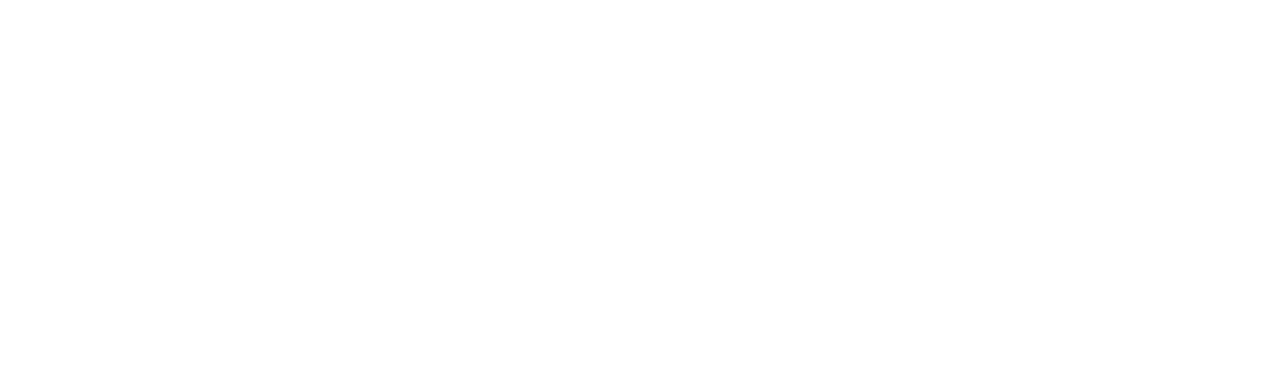
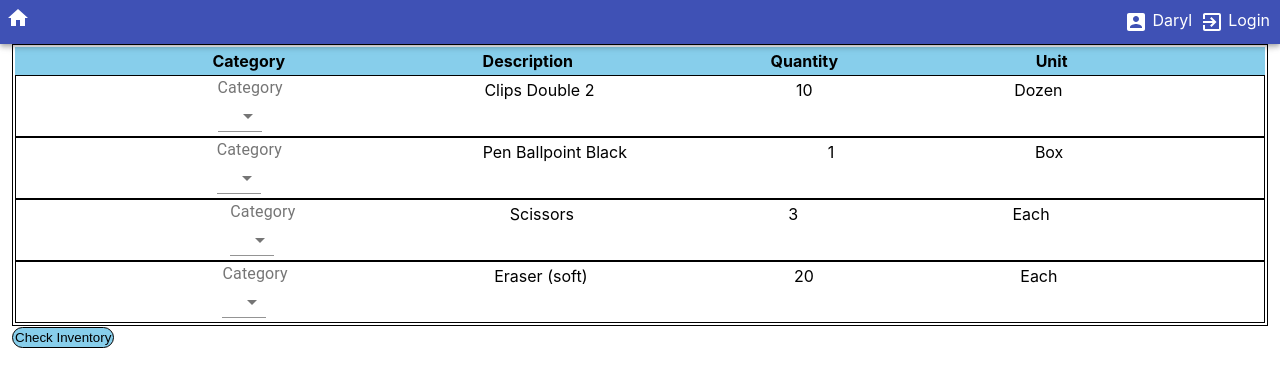
Before and after one commit to Martindreamz/Front-End-AD-Project, a React (Create React App) app: page /requisitionForm in a window 1280 px wide. Shown: the top 386 px of the page. Built offline with nearby package versions, Linux system fonts and the light colour scheme; no server answers.

Commit message:
Login, Requistion form ui updates

```diff
--- a/src/App.js
+++ b/src/App.js
@@ -9,9 +9,10 @@ import './App.css';
 import Header from './Components/Headers/Header';
 import Login from './Components/Login';
 import RecievedGoods from './Containers/RecievedGoods';
+import RequisitionForm from './Containers/RequisitionForm';
 
 function App() {
-  return (
+    return (
       <div className="App">
           <Router>
               <Switch>
@@ -23,10 +24,13 @@ function App() {
                   </Route>
                   <Route path='/test'>
                       <RecievedGoods />
-                  </Route>
+                    </Route>
+                    <Route path='/requisitionForm'>
+                        <RequisitionForm />
+                    </Route>
               </Switch>
-          </Router>
-      </div>
+             </Router>
+            </div>
   );
 }
 
--- a/src/Components/Headers/Header.js
+++ b/src/Components/Headers/Header.js
@@ -6,7 +6,14 @@ import HomeIcon from '@material-ui/icons/Home';
 import AccountBoxIcon from '@material-ui/icons/AccountBox';
 import ExitToAppIcon from '@material-ui/icons/ExitToApp';
 
+import AppBar from "@material-ui/core/AppBar";
 
+const styles = {
+    title: {
+        marginLeft: 20,
+        flex: 1
+    }
+}
 class Header extends React.Component {
     constructor() {
         super()
@@ -22,6 +29,8 @@ class Header extends React.Component {
 
     render() {
         return (
+            <React.Fragment>
+                <AppBar position="fixed">
                     <nav className="header">
                         <HomeIcon onClick={this.homeButtonAction} />
                         <div className="userHeader">
@@ -35,6 +44,13 @@ class Header extends React.Component {
                             </div>
                         </div>
                     </nav>
+                    {/* <Tabs variant="fullWidth" aria-lable="navs tabs example">
+                        <LinkTab label="Home"></LinkTab>
+                        <LinkTab label="Login"></LinkTab>
+                        <LinkTab label="Department"></LinkTab>
+                    </Tabs> */}
+                </AppBar>
+            </React.Fragment>
         )
     }
 }
--- a/src/Components/InventoryTable.css
+++ b/src/Components/InventoryTable.css
@@ -5,6 +5,14 @@
     border: solid 0.5px;
     width: 60%;
     overflow: scroll;
+}
+
+.requisitionTable{
+    display: flex;
+    flex-direction: column;
+    justify-content: space-evenly;
+    border: solid 0.5px;
+    width: 100%;
 }
 
 .tableIcons {
--- a/src/Components/Login.js
+++ b/src/Components/Login.js
@@ -1,5 +1,24 @@
 import React, { Component } from 'react';
 import './Login.css';
+import { Container, CssBaseline, Button, TextField, Typography } from '@material-ui/core';
+import Header from '../Components/Headers/Header';
+//import classes from '*.module.scss';
+
+const styles = {
+	form: {
+		width: '100%',
+		marginTop: 30,
+	},
+	submit: {
+		margin: (3, 0, 2),
+	},
+	title: {
+		marginTop: 80,
+		textAlign: "center",
+		fontWeight: "bold",
+		fontSize: 50
+	}
+};
 
 class Login extends React.Component {
 	constructor() {
@@ -11,23 +30,49 @@ class Login extends React.Component {
 	loginAction() {
 		//actions
 		console.log("hi")
-    }
+	}
+
 
 	render() {
 		return (
-			<div className="login">
-				<form onClick={this.loginAction} >
-					<div className="loginUsername">
-						<input type="text" placeholder="Username" required />
-					</div>
-					<div className="loginPassword">
-						<input type="text" placeholder="Password" required />
-					</div>
-					<div >
-						<button className="loginButton" type="submit">LOGIN</button>
-					</div>
-				</form>
-			</div>
+
+			<React.Fragment>
+				<Header />
+
+				<Container component="main" maxWidth="xs">
+					<CssBaseline />
+
+					<Typography component="h1" variant="h5" style={styles.title}>Logic University</Typography>
+					<form style={styles.form} noValidate onClick={this.loginAction}>
+						<TextField
+							variant="outlined"
+							margin="normal"
+							required
+							fullWidth
+							id="email"
+							label="Email Address"
+							name="email"
+							autoComplete="email"
+							autofocus />
+						<TextField
+							variant="outlined"
+							margin="normal"
+							required
+							fullWidth
+							id="password"
+							label="Password"
+							type="password"
+							name="password"
+							autoComplete="current-password" />
+						<Button
+							type="submit"
+							fullWidth
+							variant="contained"
+							color="primary"
+							style={styles.submit} > Log In</Button>
+					</form>
+				</Container>
+			</React.Fragment>
 		)
 	}
 }
--- /dev/null
+++ b/src/Components/RequisitionFormTable.js
@@ -0,0 +1,85 @@
+import React, { Component } from "react";
+import './InventoryTable.css';
+
+import InputLabel from '@material-ui/core/InputLabel';
+import MenuItem from '@material-ui/core/MenuItem';
+import Select from '@material-ui/core/Select';
+
+
+const styles = {
+    button: {
+        display: 'block',
+        //marginTop: theme.spacing(2),
+    },
+    formControl: {
+        //margin: theme.spacing(1),
+        minWidth: 120,
+    }
+}
+
+class RequisitionFormTable extends React.Component {
+    constructor(props) {
+        super(props)
+    }
+
+    state = {
+        cat: null,
+        openCat: false
+    }
+
+    showCat = (event) => {
+        this.setState({
+            cat: event.target.value,
+            //openCat: true
+        });
+    }
+
+    closeCat = () => {
+        this.setState({
+            openCat: false
+        })
+    }
+
+    catOpen = () => {
+        this.setState({
+            openCat: true
+        })
+    }
+
+    render() {
+        //mapping data
+        const ReqItem = this.props.reqData.map(item =>
+            <tr className="tableRow">
+                <td>
+                    <InputLabel id="demo-controlled-open-select-label">Category</InputLabel>
+                    <Select
+                        labelId="demo-controlled-open-select-label"
+                        id="demo-controlled-open-select"
+                        value={this.state.cat}
+                        open={this.state.catOpen}
+                        onClose={this.closeCat}
+                        onChange={this.state.showCat}>
+                        <MenuItem>{item.category}</MenuItem>
+                    </Select>
+                </td>
+                <td>{item.description}</td>
+                <td>{item.quantity}</td>
+                <td>{item.unit}</td>
+            </tr>
+        )
+
+        return (
+            <table className="requisitionTable">
+                <tr className="tableHeader">
+                    <th>Category</th>
+                    <th>Description</th>
+                    <th>Quantity</th>
+                    <th>Unit</th>
+                </tr>
+                {ReqItem}
+            </table>
+        )
+    }
+}
+
+export default RequisitionFormTable;
--- a/src/Containers/RecievedGoods.js
+++ b/src/Containers/RecievedGoods.js
@@ -46,7 +46,7 @@ class RecievedGoods extends React.Component {
     //Run once before render - lifecycle
     componentDidMount() {
         //HTTP get request
-        axios.get(/* api url here */)
+        axios.get('https://localhost:5001/api/invt')
             .then(response => {
                 const items = response.data;
                 this.setState({ data: items });
--- /dev/null
+++ b/src/Containers/RequisitionForm.js
@@ -0,0 +1,82 @@
+import React, { Component } from "react";
+import Header from '../Components/Headers/Header';
+import RequisitionFormTable from '../Components/RequisitionFormTable';
+import './RecievedGoods.css';
+import AddCircleIcon from '@material-ui/icons/AddCircle';
+import { domain } from '../Configurations/Config';
+import axios from 'axios';
+import InventoryPopup from "../Components/InventoryPopup";
+
+// const styles = {
+//     addButton:
+// }
+
+class RequisitionForm extends React.Component {
+    constructor() {
+        super()
+        this.state = {
+            //test data
+            reqData: [
+                {
+                    id: 1,
+                    category: "Clip",
+                    description: "Clips Double 2",
+                    quantity: 10,
+                    unit: "Dozen"
+                },
+                {
+                    id: 2,
+                    category: "Pen",
+                    description: "Pen Ballpoint Black",
+                    quantity: 1,
+                    unit: "Box"
+                },
+                {
+                    id: 3,
+                    category: "Scrissors",
+                    description: "Scissors",
+                    quantity: 3,
+                    unit: "Each"
+                },
+                {
+                    id: 4,
+                    category: "Eraser",
+                    description: "Eraser (soft)",
+                    quantity: 20,
+                    unit: "Each"
+                }
+            ],
+            showPopup: false,
+            popupData: {
+                id: "",
+                name: "",
+                quantity: 1
+            }
+        }
+    }
+
+    //Run once before render - lifecycle
+    componentDidMount() {
+        //HTTP get request
+        axios.get('api here')
+            .then(response => {
+                const items = response.reqData;
+                this.setState({ reqData: items });
+            })
+    }
+
+    render() {
+        return (
+            <div>
+                <Header />
+                <div className="requisitionFormBody">
+                    <AddCircleIcon onClick={this.addInventoryAction} />
+                    <RequisitionFormTable reqData={this.state.reqData}/>
+                    <button className="checkInventoryButton" onClick={this.checkInventoryAction} >Check Inventory</button>
+                </div>
+            </div>
+        )
+    }
+}
+
+export default RequisitionForm;
```
Lines whose indentation alone changed are shown as unchanged.
